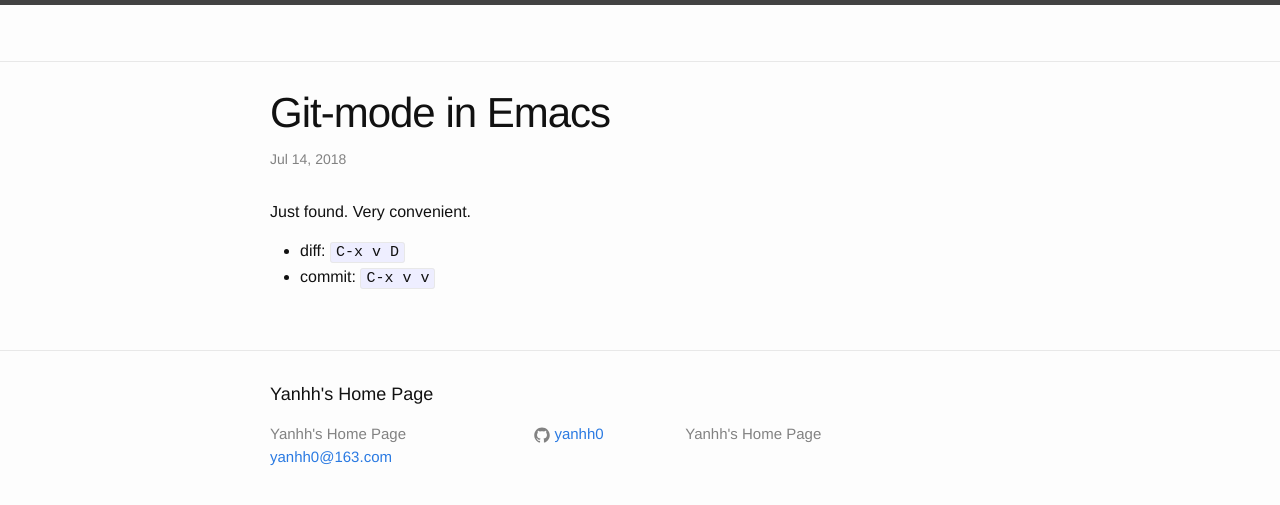
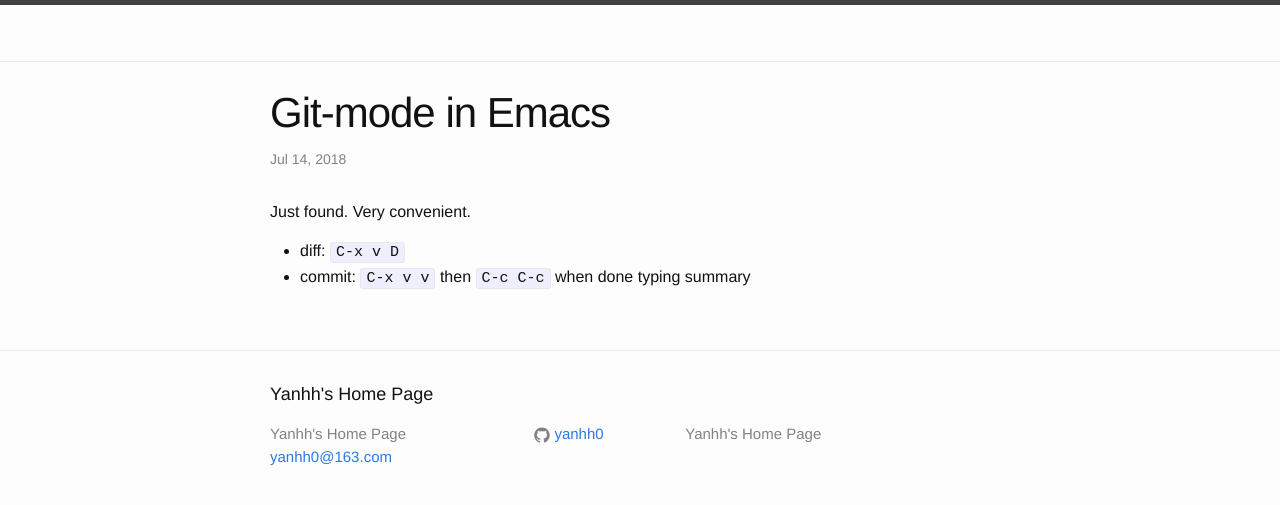
Before and after one commit to ggaarder7/yanhh0.github.io, a Jekyll site: the page built from blog/_posts/2018-07-14-emacs-git.md, in a window 1280 px wide. Shown: the top 505 px of the page. Built offline with Jekyll 4.4.1, drawn with Linux system fonts in a browser that asks for light colours.

Commit message:
*** empty log message ***

```diff
--- a/blog/_posts/2018-07-14-emacs-git.md
+++ b/blog/_posts/2018-07-14-emacs-git.md
@@ -6,4 +6,4 @@ tags: [ starred, emacs, git, nix, cvs ]
 Just found. Very convenient.
 
 - diff: `C-x v D`
-- commit: `C-x v v`
+- commit: `C-x v v` then `C-c C-c` when done typing summary
```
